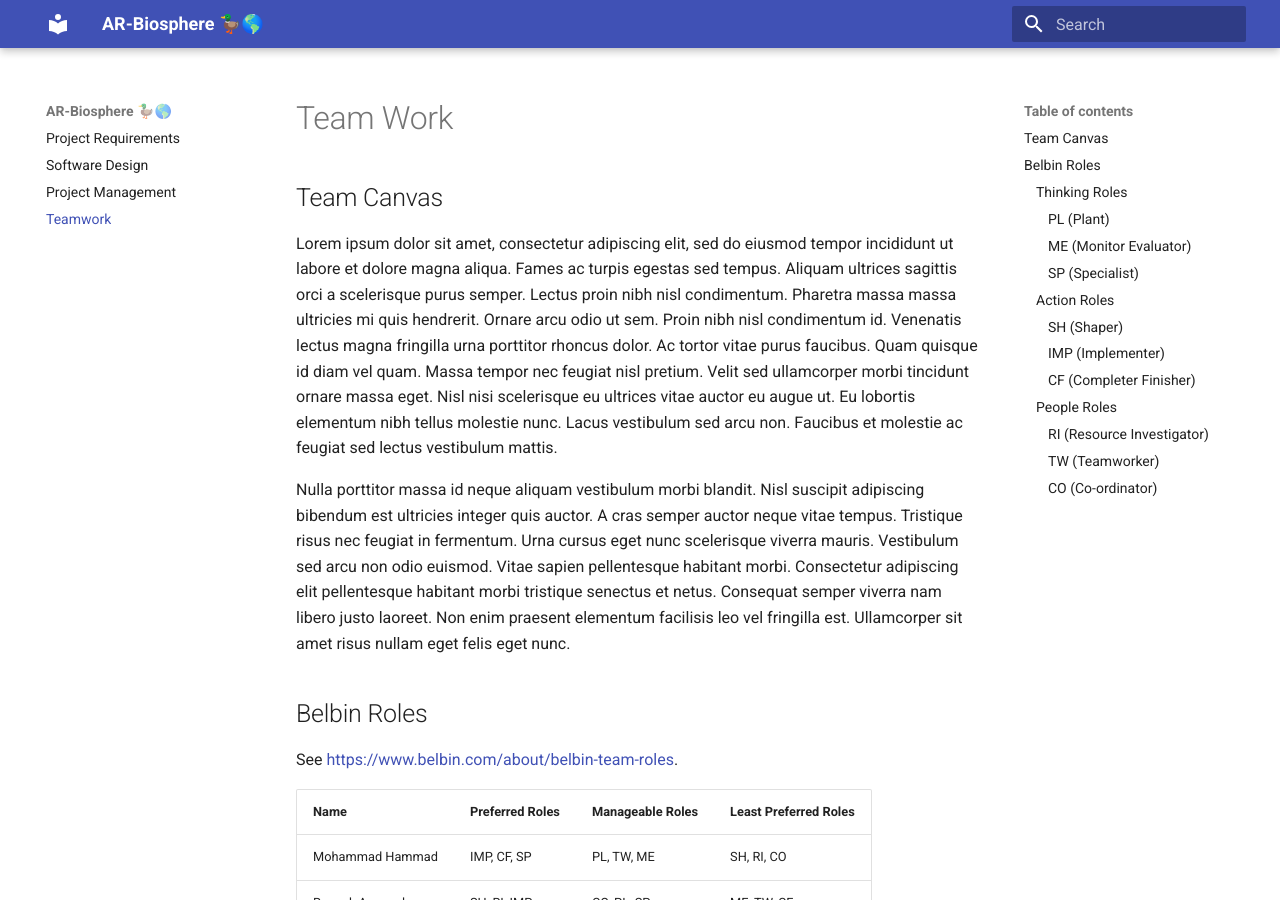
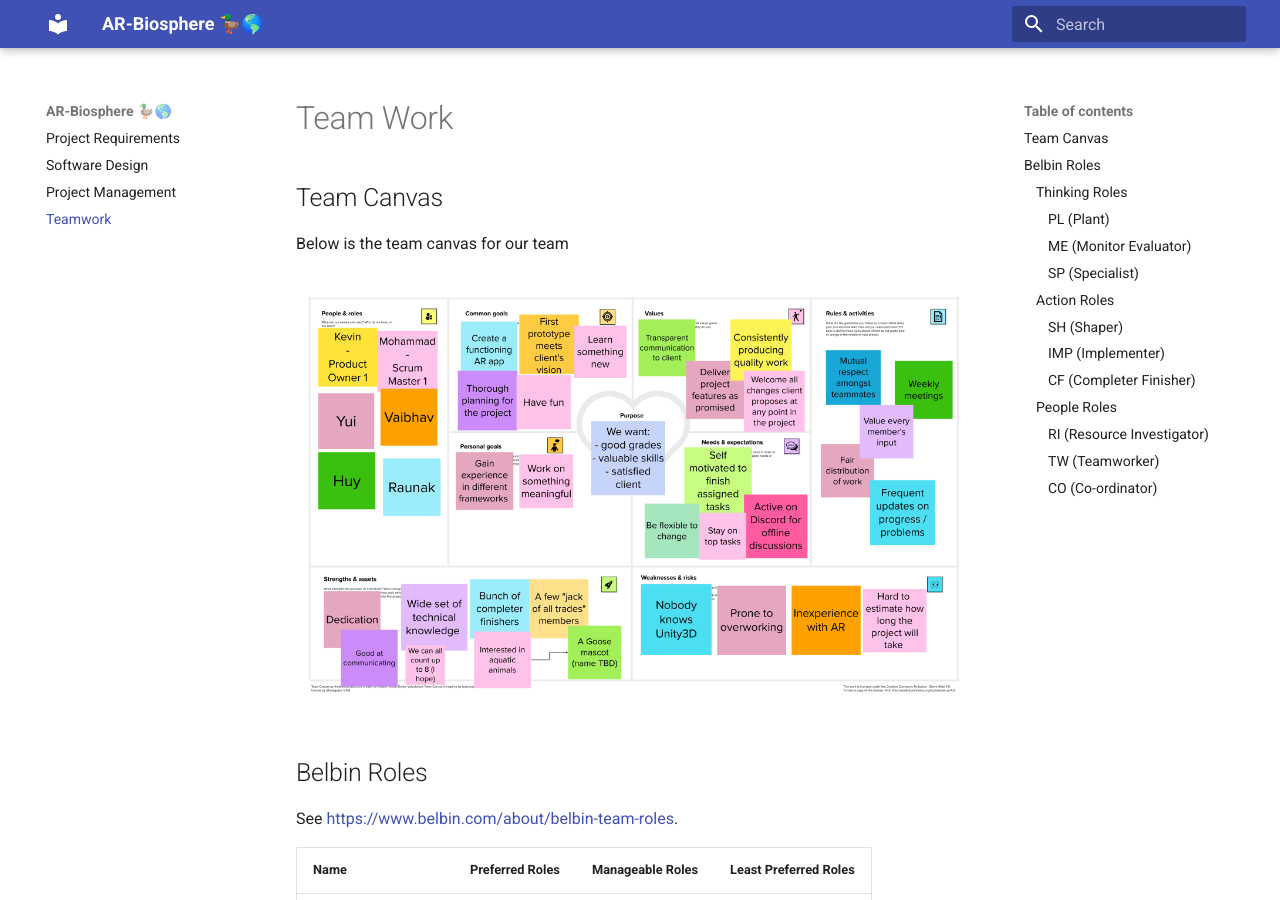
Before and after one commit to antarc0y/AR-Biosphere, an MkDocs documentation site: the page built from docblueprint/pages/teamwork.md, in a window 1280 px wide and 900 px high. Built offline with MkDocs 1.6.1 and Material for MkDocs 9.7.7, drawn with Linux system fonts in a browser that asks for light colours.

Commit message:
added sequence diagram and team canvas, updates

```diff
--- a/docblueprint/pages/teamwork.md
+++ b/docblueprint/pages/teamwork.md
@@ -1,9 +1,8 @@
 # Team Work
 
 ## Team Canvas
-Lorem ipsum dolor sit amet, consectetur adipiscing elit, sed do eiusmod tempor incididunt ut labore et dolore magna aliqua. Fames ac turpis egestas sed tempus. Aliquam ultrices sagittis orci a scelerisque purus semper. Lectus proin nibh nisl condimentum. Pharetra massa massa ultricies mi quis hendrerit. Ornare arcu odio ut sem. Proin nibh nisl condimentum id. Venenatis lectus magna fringilla urna porttitor rhoncus dolor. Ac tortor vitae purus faucibus. Quam quisque id diam vel quam. Massa tempor nec feugiat nisl pretium. Velit sed ullamcorper morbi tincidunt ornare massa eget. Nisl nisi scelerisque eu ultrices vitae auctor eu augue ut. Eu lobortis elementum nibh tellus molestie nunc. Lacus vestibulum sed arcu non. Faucibus et molestie ac feugiat sed lectus vestibulum mattis.
-
-Nulla porttitor massa id neque aliquam vestibulum morbi blandit. Nisl suscipit adipiscing bibendum est ultricies integer quis auctor. A cras semper auctor neque vitae tempus. Tristique risus nec feugiat in fermentum. Urna cursus eget nunc scelerisque viverra mauris. Vestibulum sed arcu non odio euismod. Vitae sapien pellentesque habitant morbi. Consectetur adipiscing elit pellentesque habitant morbi tristique senectus et netus. Consequat semper viverra nam libero justo laoreet. Non enim praesent elementum facilisis leo vel fringilla est. Ullamcorper sit amet risus nullam eget felis eget nunc.
+Below is the team canvas for our team
+![TeamCanvas](../images/teamcanvas.png)
 
 ## Belbin Roles
 See [https://www.belbin.com/about/belbin-team-roles](https://www.belbin.com/about/belbin-team-roles).
--- a/docs/pages/teamwork/index.html
+++ b/docs/pages/teamwork/index.html
@@ -558,8 +558,8 @@
 
 <h1 id="team-work">Team Work</h1>
 <h2 id="team-canvas">Team Canvas</h2>
-<p>Lorem ipsum dolor sit amet, consectetur adipiscing elit, sed do eiusmod tempor incididunt ut labore et dolore magna aliqua. Fames ac turpis egestas sed tempus. Aliquam ultrices sagittis orci a scelerisque purus semper. Lectus proin nibh nisl condimentum. Pharetra massa massa ultricies mi quis hendrerit. Ornare arcu odio ut sem. Proin nibh nisl condimentum id. Venenatis lectus magna fringilla urna porttitor rhoncus dolor. Ac tortor vitae purus faucibus. Quam quisque id diam vel quam. Massa tempor nec feugiat nisl pretium. Velit sed ullamcorper morbi tincidunt ornare massa eget. Nisl nisi scelerisque eu ultrices vitae auctor eu augue ut. Eu lobortis elementum nibh tellus molestie nunc. Lacus vestibulum sed arcu non. Faucibus et molestie ac feugiat sed lectus vestibulum mattis.</p>
-<p>Nulla porttitor massa id neque aliquam vestibulum morbi blandit. Nisl suscipit adipiscing bibendum est ultricies integer quis auctor. A cras semper auctor neque vitae tempus. Tristique risus nec feugiat in fermentum. Urna cursus eget nunc scelerisque viverra mauris. Vestibulum sed arcu non odio euismod. Vitae sapien pellentesque habitant morbi. Consectetur adipiscing elit pellentesque habitant morbi tristique senectus et netus. Consequat semper viverra nam libero justo laoreet. Non enim praesent elementum facilisis leo vel fringilla est. Ullamcorper sit amet risus nullam eget felis eget nunc.</p>
+<p>Below is the team canvas for our team
+<img alt="TeamCanvas" src="../../images/teamcanvas.png" /></p>
 <h2 id="belbin-roles">Belbin Roles</h2>
 <p>See <a href="https://www.belbin.com/about/belbin-team-roles">https://www.belbin.com/about/belbin-team-roles</a>.</p>
 <table>
```
Also changed, not shown: docblueprint/pages/software.md (+6 -1 lines), docs/pages/software/index.html (+18 -1 lines), docs/search/search_index.json (+1 -1 lines), docblueprint/images/architecture.png, docblueprint/images/sequence.png (added), docblueprint/images/teamcanvas.png (added), docs/images/architecture.png, docs/images/sequence.png (added), docs/images/teamcanvas.png (added), 1 other file.
